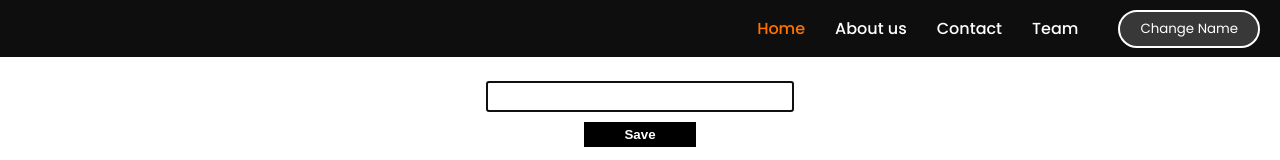
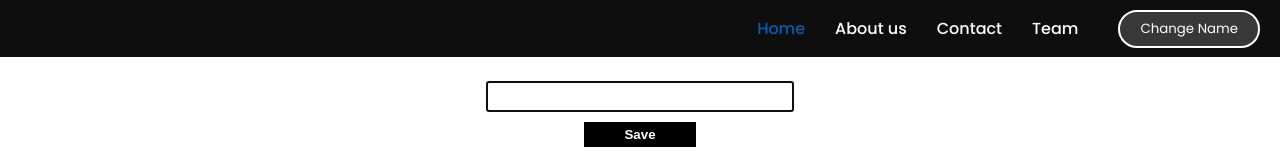
Before and after one commit to fatimachavezmoron/Meggie-app-ts, a React (Create React App) app: page / in a window 1280 px wide. In both pictures the pointer is over the link "Home". Shown: the top 160 px of the page. Built offline with nearby package versions, Linux system fonts and the light colour scheme.

Commit message:
style changes

```diff
--- a/src/Components/Navbar/Navbar.scss
+++ b/src/Components/Navbar/Navbar.scss
@@ -22,10 +22,10 @@
       color:#fff;
     }
   .Link:active{
-    color: #ff7300;
+    color: #055eb1;
   }
   .Link:hover{
-    color: #ff7300;
+    color: #055eb1;
   }
   }
   button {
```
